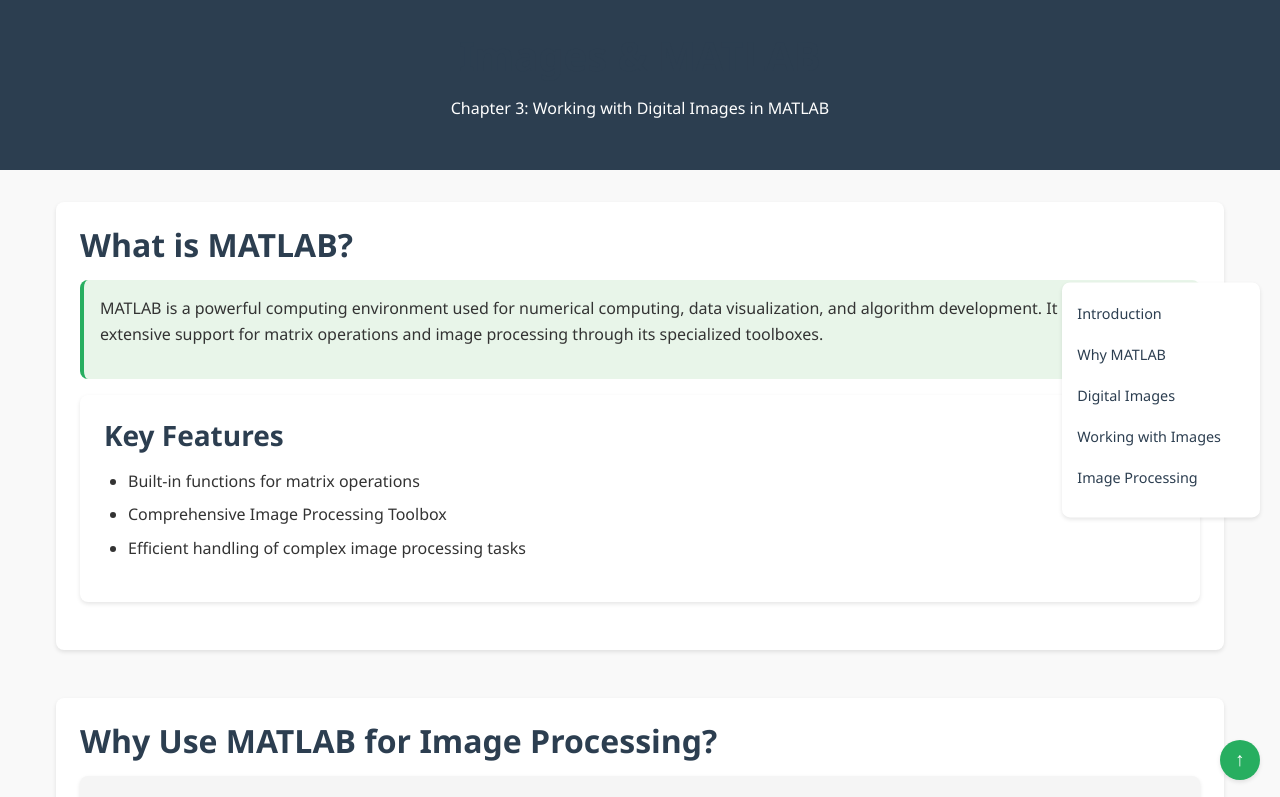
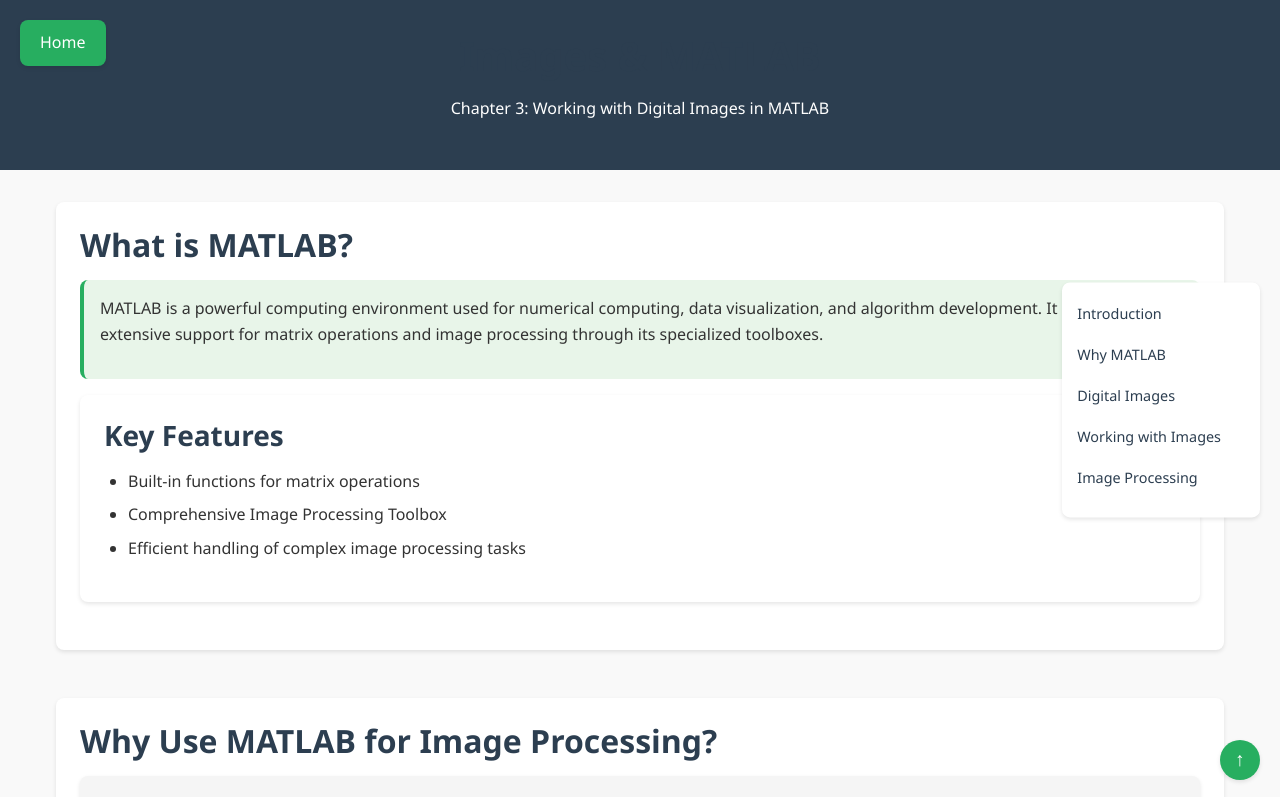
Before and after one commit to nayudayo/ecosystem-midterm, a plain HTML site: page chapter-3/index.html in a window 1280 px wide. Shown: the top 797 px of the page. Drawn offline with Linux system fonts and the light colour scheme.

Commit message:
home button

```diff
--- a/chapter-3/index.html
+++ b/chapter-3/index.html
@@ -5,8 +5,38 @@
     <meta name="viewport" content="width=device-width, initial-scale=1.0">
     <title>Chapter 3: Images & MATLAB</title>
     <link rel="stylesheet" href="../styles.css">
+    <style>
+        .home-button {
+            position: fixed;
+            top: 20px;
+            left: 20px;
+            z-index: 1000;
+            padding: 10px 20px;
+            background-color: var(--primary-color);
+            color: white;
+            border: none;
+            border-radius: var(--border-radius);
+            cursor: pointer;
+            text-decoration: none;
+            display: flex;
+            align-items: center;
+            gap: 8px;
+            box-shadow: var(--box-shadow);
+            transition: var(--transition);
+        }
+
+        .home-button:hover {
+            background-color: var(--secondary-color);
+            transform: translateY(-2px);
+        }
+
+        .home-button::before {
+            font-size: 1.2em;
+        }
+    </style>
 </head>
 <body>
+    <a href="../index.html" class="home-button">Home</a>
     <header>
         <div class="container">
             <h1 class="text-center">Images & MATLAB</h1>
```
Also changed, not shown: chapter-1/index.html (+30 -0 lines), chapter-2/index.html (+30 -0 lines), chapter-4/index.html (+30 -0 lines), chapter-5/index.html (+30 -0 lines), chapter-6/index.html (+30 -0 lines).
